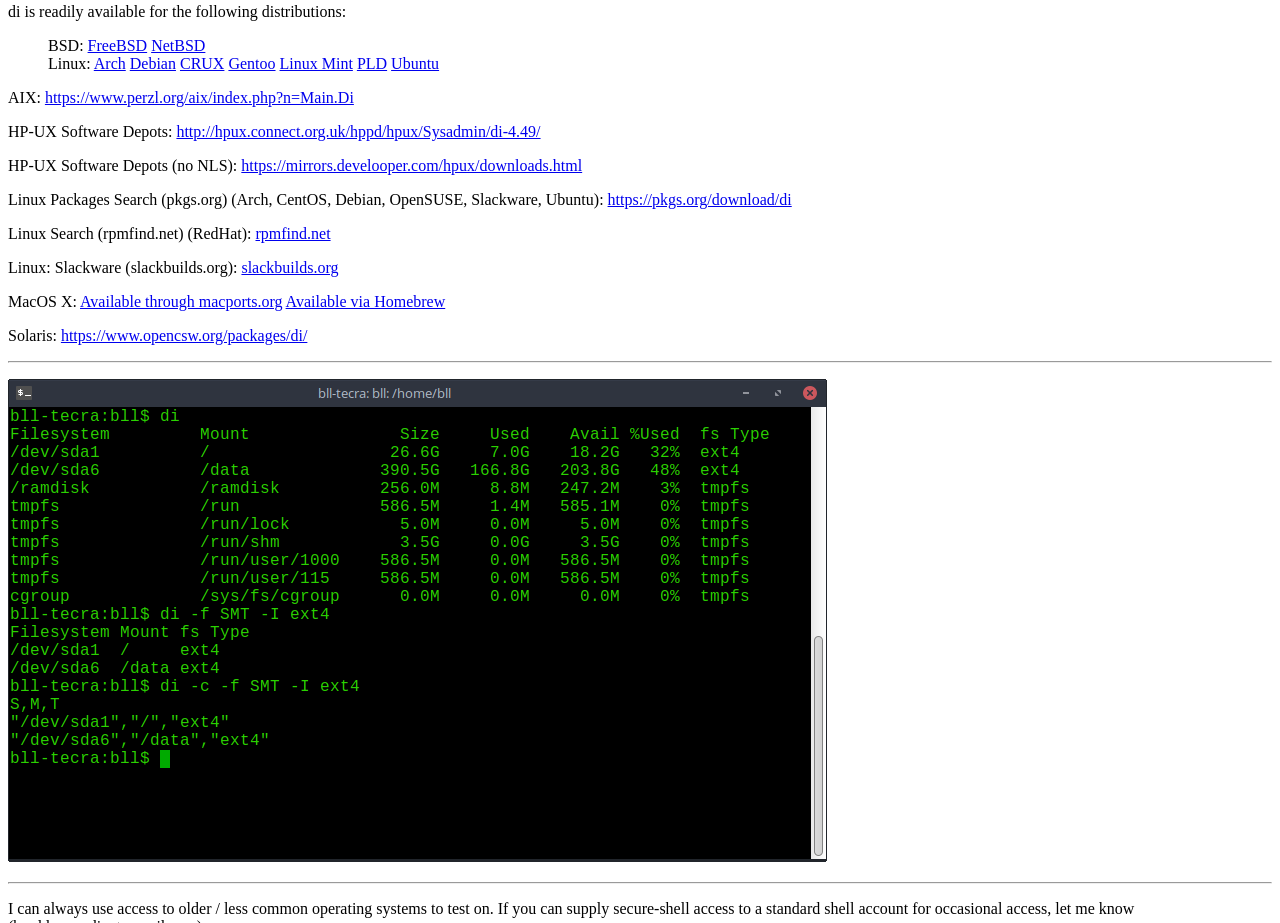
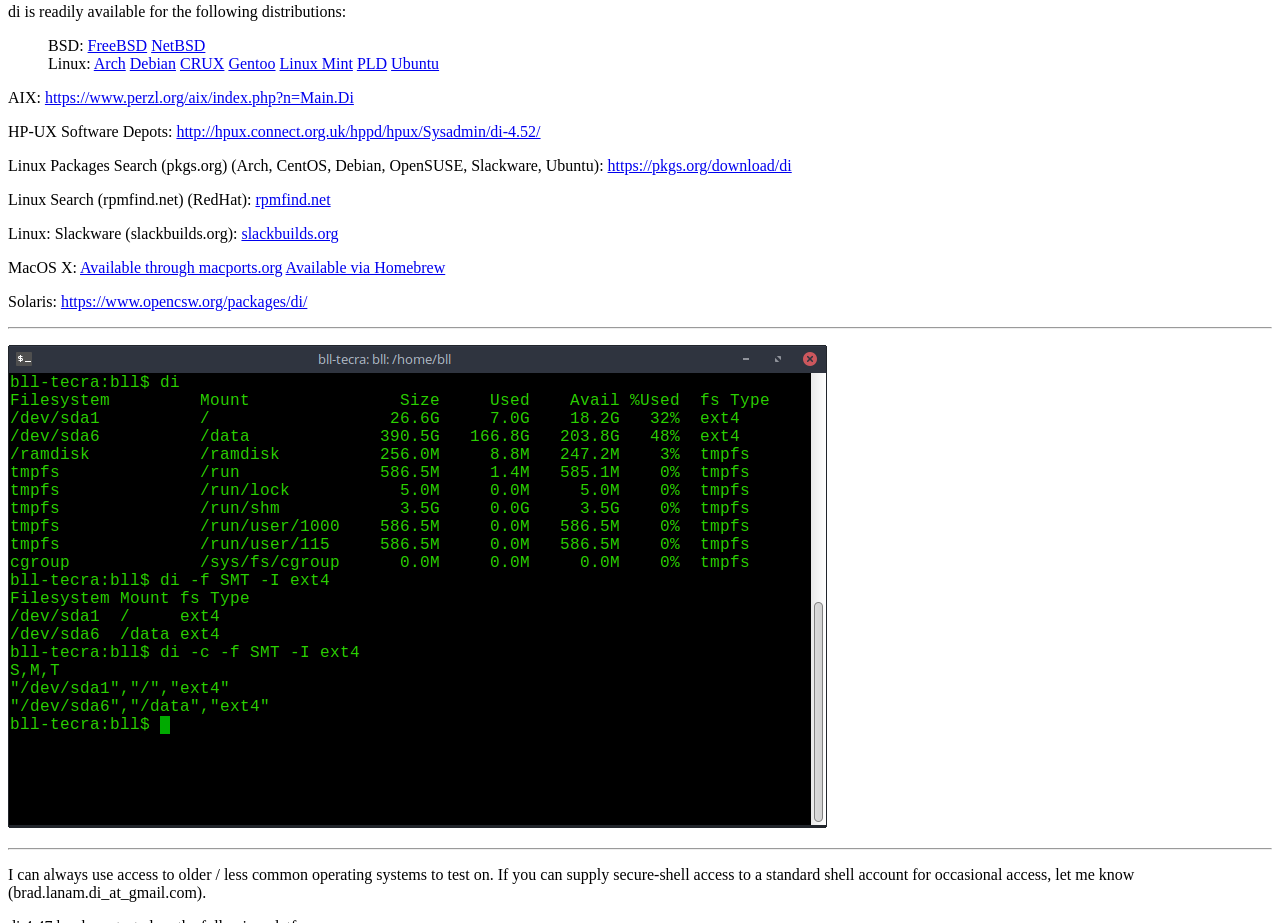
Before and after one commit to bll123/di, a plain HTML site: page web/index.html in a window 1280 px wide. Shown: the part 819-1742 px from the top of the page. Drawn offline with Linux system fonts and the light colour scheme.

Commit message:
remove old cruft

```diff
--- a/web/index.html
+++ b/web/index.html
@@ -59,12 +59,11 @@
   </dd>
   </dl>
   <p>AIX: <a href="https://www.perzl.org/aix/index.php?n=Main.Di">https://www.perzl.org/aix/index.php?n=Main.Di</a></p>
-  <p>HP-UX Software Depots: <a href="http://hpux.connect.org.uk/hppd/hpux/Sysadmin/di-4.49/">http://hpux.connect.org.uk/hppd/hpux/Sysadmin/di-4.49/</a></p>
-  <p>HP-UX Software Depots (no NLS): <a href="https://mirrors.develooper.com/hpux/downloads.html">https://mirrors.develooper.com/hpux/downloads.html</a></p>
+  <p>HP-UX Software Depots: <a href="http://hpux.connect.org.uk/hppd/hpux/Sysadmin/di-4.52/">http://hpux.connect.org.uk/hppd/hpux/Sysadmin/di-4.52/</a></p>
   <p>Linux Packages Search (pkgs.org) (Arch, CentOS, Debian, OpenSUSE, Slackware, Ubuntu): <a href="https://pkgs.org/download/di">https://pkgs.org/download/di</a></p>
   <p>Linux Search (rpmfind.net) (RedHat): <a href="https://rpmfind.net/linux/rpm2html/search.php?query=di&submit=Search+...&system=&arch=">rpmfind.net</a></p>
   <p>Linux: Slackware (slackbuilds.org): <a href="https://slackbuilds.org/repository/13.37/system/di/">slackbuilds.org</a></p>
-  <p>MacOS X: <a href="https://www.macports.org/port/di/summary">Available through macports.org</a>  <a href="https://formulae.brew.sh/formula/di">Available via Homebrew</a></p>
+  <p>MacOS X: <a href="https://ports.macports.org/di/">Available through macports.org</a>  <a href="https://formulae.brew.sh/formula/di">Available via Homebrew</a></p>
   <p>Solaris: <a href="https://www.opencsw.org/packages/di/">https://www.opencsw.org/packages/di/</a></p>
   <hr>
   <p><img src="di-ss.png"></p>
```
Also changed, not shown: tcl-diskspace/README.txt (deleted), 17 other files.
